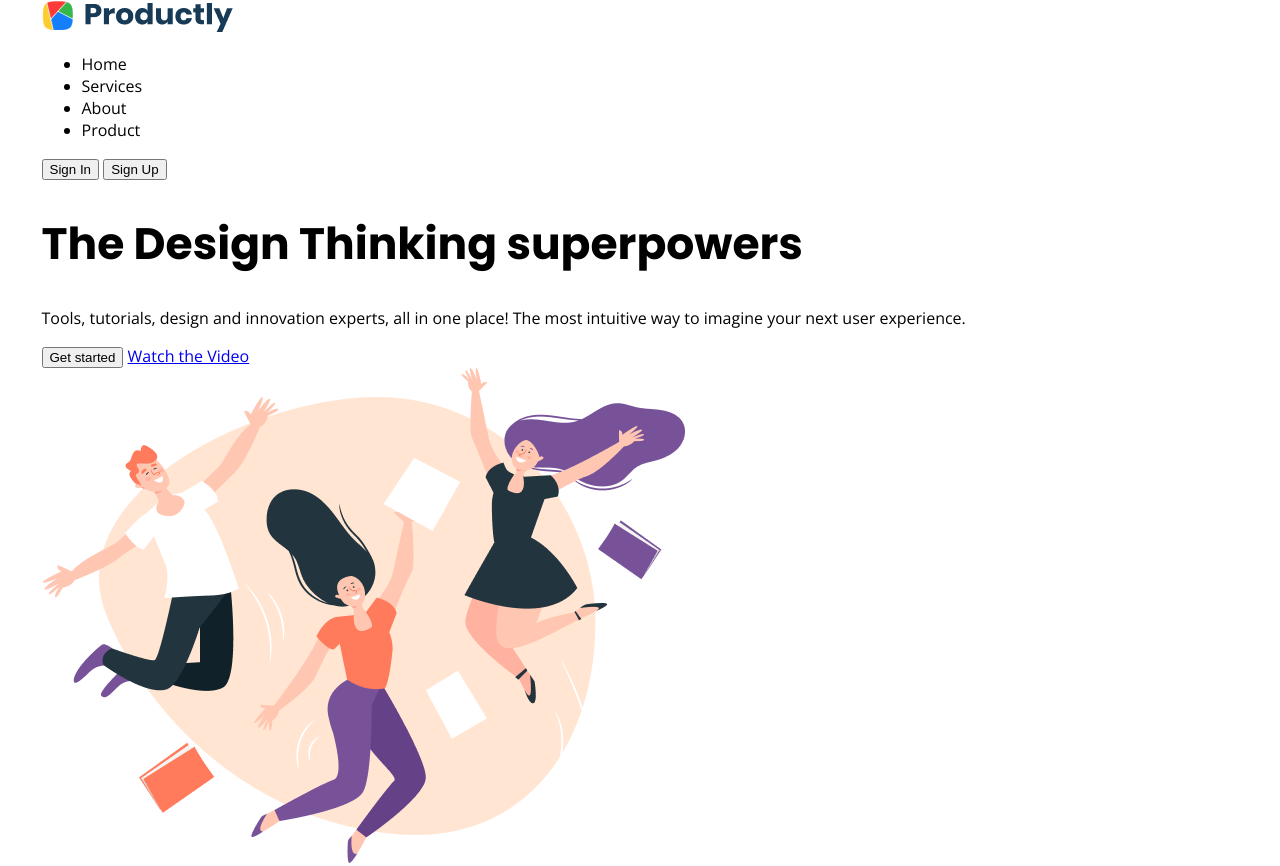
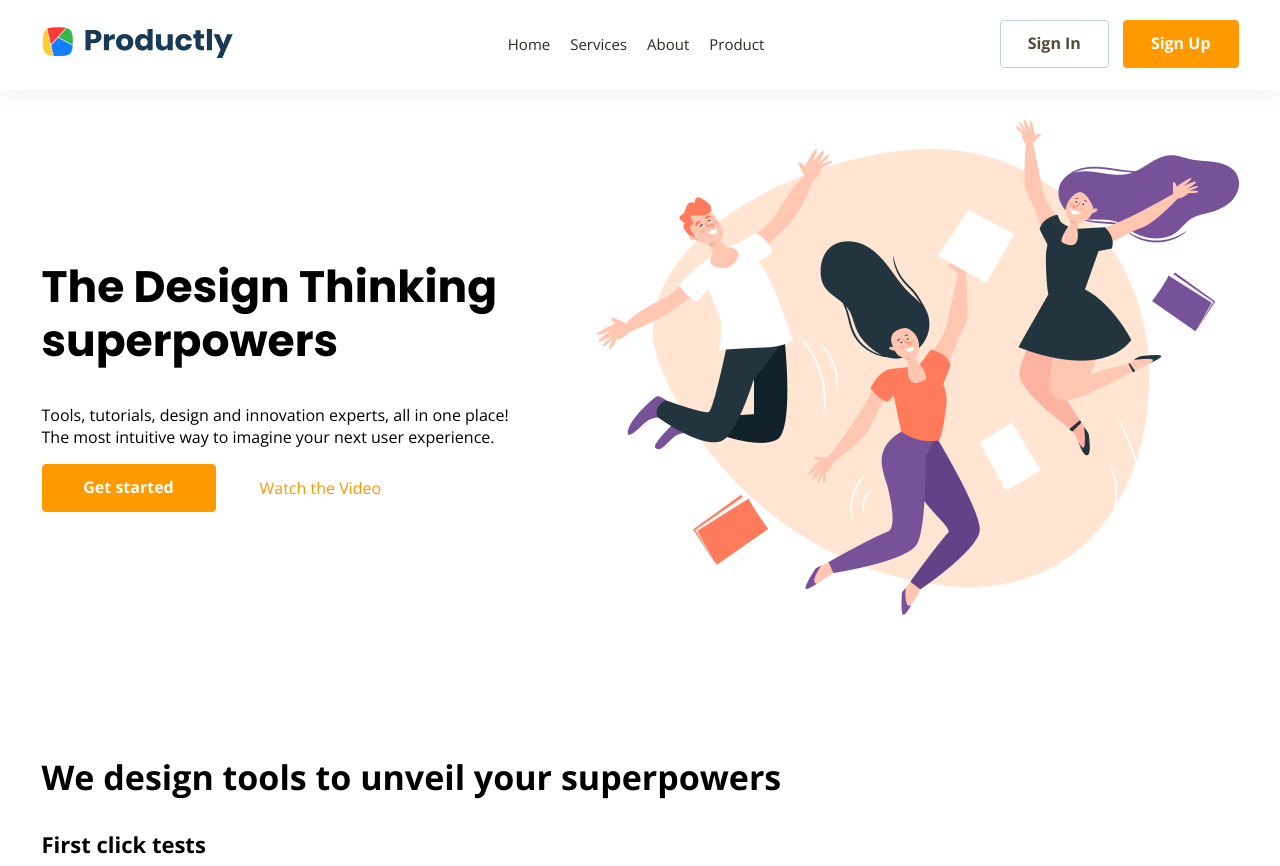
Before and after one commit to ley-na/be-productive, a website: page index.html in a window 1280 px wide. Shown: the top 866 px of the page. Drawn offline with nearby package versions, Linux system fonts and the light colour scheme; files whose address does not match are found by name.

Commit message:
add promo component styles + refactoring

```diff
--- a/index.html
+++ b/index.html
@@ -13,10 +13,10 @@
             <a href="#" class="logo"><img src="./img/logo.png" alt="Productly LCC"></a>
             <nav class="header__navigation">
                 <ul class="navigation">
-                    <li>Home</li>
-                    <li>Services</li>
-                    <li>About</li>
-                    <li>Product</li>
+                    <li class="navigation__item"><a class="navigation__link" href="#">Home</a></li>
+                    <li class="navigation__item"><a class="navigation__link" href="#">Services</a></li>
+                    <li class="navigation__item"><a class="navigation__link" href="#">About</a></li>
+                    <li class="navigation__item"><a class="navigation__link" href="#">Product</a></li>
                 </ul>
             </nav>
             <div class="header__buttons">
@@ -26,7 +26,7 @@
         </div>
     </header>
     <section class="promo">
-        <div class="wrapper">
+        <div class="wrapper promo__wrapper">
             <div class="promo__content">
                 <h1>The Design Thinking superpowers</h1>
                 <p>Tools, tutorials, design and innovation experts, all in one place! The most intuitive way to imagine your next user experience.</p>
--- a/package.json
+++ b/package.json
@@ -16,5 +16,8 @@
   "bugs": {
     "url": "https://github.com/ley-na/be-productive/issues"
   },
-  "homepage": "https://github.com/ley-na/be-productive#readme"
+  "homepage": "https://github.com/ley-na/be-productive#readme",
+  "dependencies": {
+    "normalize-scss": "^7.0.1"
+  }
 }
--- a/sass/abstract/_constant.scss
+++ b/sass/abstract/_constant.scss
@@ -9,7 +9,7 @@ $color-text: #544837;
 $color-heading: #2F281E;
 $color-link: #1943EF;
 
-$color-border: #D7D7D7;
+$color-button: #BCD0E5;
 
 $color-violet: #7752BE;
 $color-yellow: #FAB005;
--- /dev/null
+++ b/sass/base/_button.scss
@@ -0,0 +1,32 @@
+.button {
+  padding: 11px 27px 13px;
+  font-family: "Open Sans", Verdana, sans-serif;
+  font-style: normal;
+  font-weight: 600;
+  font-size: 1.6rem;
+  line-height: 2.2rem;
+  cursor: pointer;
+  border-radius: 4px;
+  transition: all .3s;
+
+  &_bordered {
+    background-color: $color-light;
+    border: 1px solid $color-button;
+    color: $color-text;
+
+    &:hover {
+      background-color: $color-button;
+    }
+  }
+
+  &_colored {
+    background-color: $color-primary;
+    color: $color-light;
+    border: 1px solid $color-primary;
+
+    &:hover {
+      background-color: $color-secondary;
+      border-color: $color-secondary;
+    }
+  }
+}
--- /dev/null
+++ b/sass/components/_promo.scss
@@ -0,0 +1,41 @@
+.promo {
+  padding: 30px 0 111px;
+
+  &__wrapper {
+    display: flex;
+    justify-content: start;
+    align-items: center;
+  }
+
+  &__content {
+    margin-right: 66px;
+  }
+
+  &__buttons {
+    display: flex;
+    justify-content: start;
+    align-items: center;
+
+    .button {
+      width: 174px;
+      margin-right: 44px;
+    }
+
+    .link-button {
+      color: $color-primary;
+      text-decoration: none;
+
+      .ico {
+
+        background-image: url("./img/icons/arrow.svg");
+        background-repeat: no-repeat;
+        background-size: 20px 19px;
+      }
+
+      &:hover {
+        padding-left: 28px;
+        color: $color-secondary;
+      }
+    }
+  }
+}
--- a/sass/layouts/_header.scss
+++ b/sass/layouts/_header.scss
@@ -3,5 +3,42 @@
   background-color: $color-light;
   box-shadow: 0 4px 20px rgba(0, 0, 0, 0.05);
 
+  &__wrapper {
+    display: flex;
+    align-items: center;
+    justify-content: space-between;
+  }
 
+  &__buttons {
+    display: flex;
+    justify-content: start;
+
+    .button {
+      margin-right: 14px;
+    }
+
+    .button:last-child {
+      margin-right: 0;
+    }
+  }
 }
+
+.navigation {
+  display: flex;
+  font-size: 1.5rem;
+  line-height: 2.8rem;
+
+  &__item {
+    padding: 0 10px;
+    list-style: none;
+  }
+
+  &__link {
+    color: $color-heading;
+    text-decoration: none;
+
+    &:hover {
+      color: $color-primary;
+    }
+  }
+}
--- a/sass/style.scss
+++ b/sass/style.scss
@@ -1,9 +1,13 @@
 @import "abstract/constant";
+
+//BASE
 @import "base/base";
+@import "base/button";
 
 //LAYOUTS
 @import "layouts/wrapper";
 @import "layouts/header";
 
 // COMPONENTS
+@import "components/promo";
 @import "components/contact-us";
```
Also changed, not shown: sass/style.css, 3 other files.
